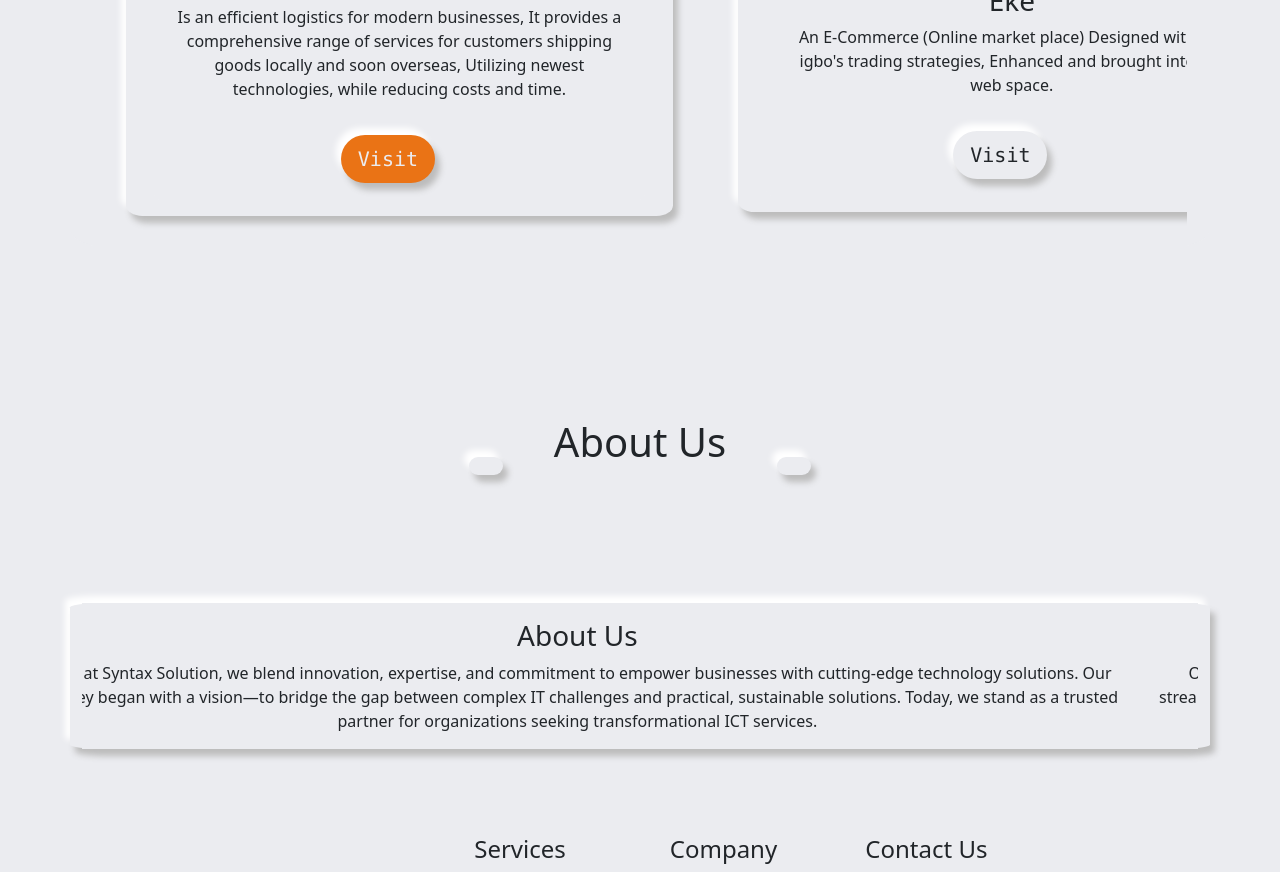
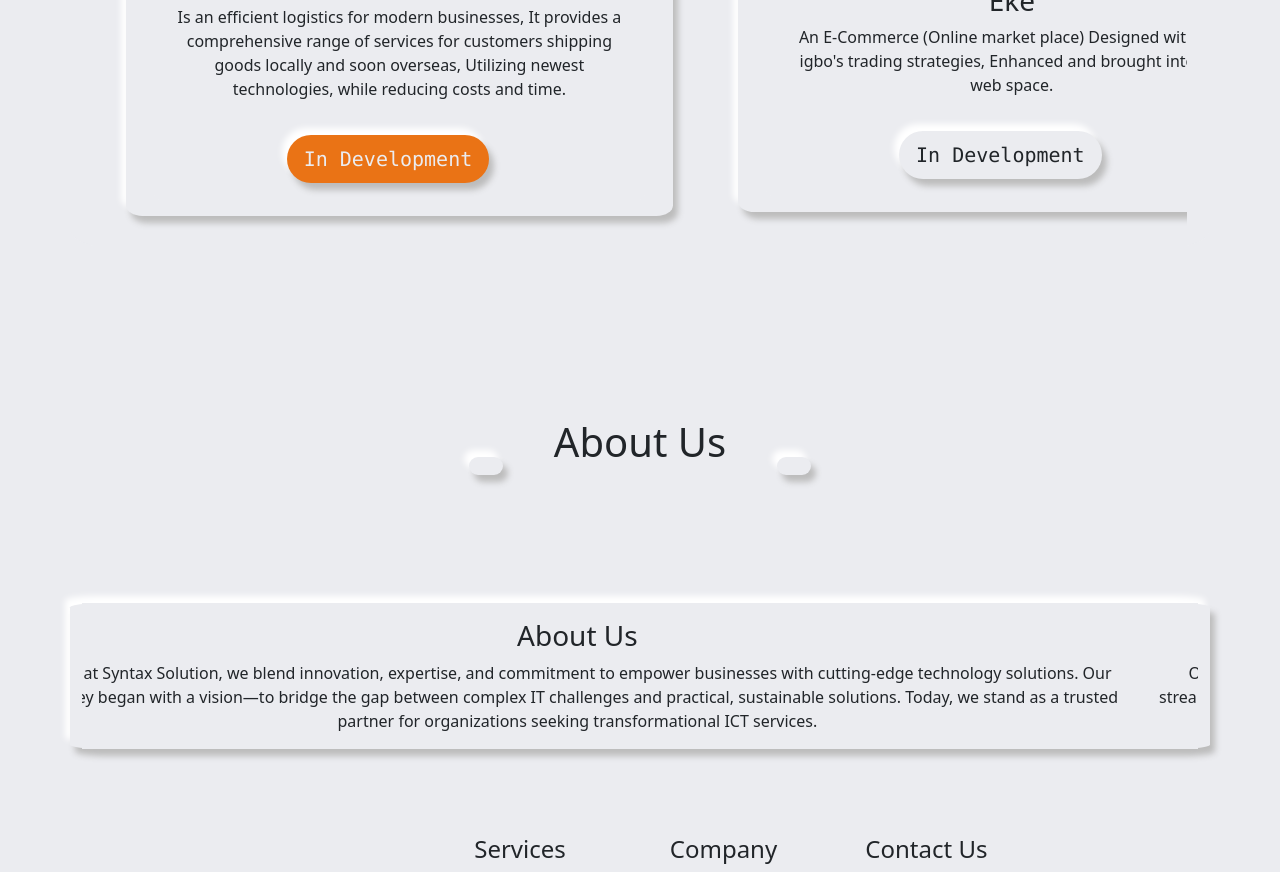
Before and after one commit to Syntax-Solution/Syntax-Solution-LandingPage, an Angular app: page / in a window 1280 px wide. Shown: the part 920-1792 px from the top of the page. Built offline with nearby package versions, Linux system fonts and the light colour scheme.

Commit message:
Marked as in development

```diff
--- a/src/app/components/product-section/product-section.component.html
+++ b/src/app/components/product-section/product-section.component.html
@@ -1,63 +1,6 @@
-<!-- <div class="product flexed">
-  <a class="btn  btn-lg " href="#" role="button"></a>
-      <h1>Products</h1>
-  <a class="btn  btn-lg " href="#" role="button"></a>
-</div> -->
+
 <section class= "container-fluid flexed" id="products">
 
-<!--
-    <div class="container">
-        <div class="cardinfo" >
-            <div class="cardinfocontent">
-                    <div class="">
-                        <h2 class="">EKE</h2>
-                        <p class="">E-Commerce (Online market place) Designed with the igbo's trading strategies, Enhanced and brought into the web space.</p>
-                  </div>
-                  <div class="row">
-                      <div class="col">
-                          <img src="../.././../assets/images/eke_1.jpeg" class="productcard-img" alt="...">
-                      </div>
-                     <div class="col">
-                      <h5>Benefits</h5>
-                      <ul>
-                          <li>Affordablity</li>
-                          <li>Just in time delivery (JTD)</li>
-                          <li>Built in Promotion mechenism</li>
-                      </ul>
-                      <a href="#" class="btn btn-primary">Visit EKE</a>
-                     </div>
-
-                  </div>
-            </div>
-
-
-          </div>
-    </div> -->
-    <!-- <div class="container cardinfo">
-        <div class="row cardinfocontent fivepercent-border" >
-                    <div class="col center-products fivepercent-border">
-                        <h2 class="">EKE</h2>
-                        <p class="">E-Commerce (Online market place) Designed with the igbo's trading strategies, Enhanced and brought into the web space.</p>
-                    </div>
-                  <div class="row cardinfocontent">
-                      <div class="col">
-                          <img src="../.././../assets/images/eke_1.jpeg" class="productcard-img2" alt="...">
-                      </div>
-                     <div class="col">
-                      <h5 class="">Benefits</h5>
-                      <ul>
-                          <li>Affordablity</li>
-                          <li>Just in time delivery (JTD)</li>
-                          <li>Built in Promotion mechenism</li>
-                      </ul>
-                      <a href="#" class="btn btn-primary center-products">Visit EKE</a>
-                     </div>
-
-            </div>
-
-
-          </div>
-    </div> -->
 <div class="container cardinfo-in">
 
     <div class="row cardflexscroll">
@@ -66,13 +9,14 @@
                 <div>
                     <img src="../.././../assets/images/A colorful logo featuring a stylized, modern design of a delivery truck with gradient colors 1.png" class="center-it img-size" alt="...">
                 </div>
+
                 <div class="card-body">
                 <h3 class="card-title">PickUpStation</h3>
                 <p class="card-text">Is an efficient logistics for modern businesses, It provides a comprehensive range
                   of services for customers shipping goods locally and
                   soon overseas, Utilizing newest technologies, while
                   reducing costs and time.</p>
-                <a href="pickupstation.net" class="btn btn-lg quote">Visit</a>
+                <a href="#" class="btn btn-lg quote">In Development</a>
               </div>
             </div>
           </div>
@@ -85,7 +29,7 @@
               <p class="card-text">
                  <h3 class="card-title">Eke</h3>
                 <p class="card-text">An E-Commerce (Online market place) Designed with the igbo's trading strategies, Enhanced and brought into the web space.</p>
-              <a href="eke.com.ng" class="btn btn-lg ">Visit</a>
+              <a href="#" class="btn btn-lg ">In Development</a>
             </div>
           </div>
         </div>
@@ -97,7 +41,7 @@
             <div class="card-body">
               <h3 class="card-title">HealthWise</h3>
               <p class="card-text">Health App Designed to tack our health status and even determine Gender of unborn kids</p>
-              <a href="health-wise.com.ng" class="btn btn-lg quote">Visit</a>
+              <a href="#" class="btn btn-lg quote">In Development</a>
             </div>
           </div>
         </div>
@@ -109,7 +53,7 @@
             <div class="card-body">
               <h3 class="card-title">Explained!</h3>
               <p class="card-text">As the name implies is Blog designed to clearify doubts/confusion people have about anything and also teach/push all tech related content.</p>
-              <a href="explained.com.ng" class="btn btn-lg ">Learn</a>
+              <a href="#" class="btn btn-lg ">In Development</a>
             </div>
           </div>
         </div>
```
